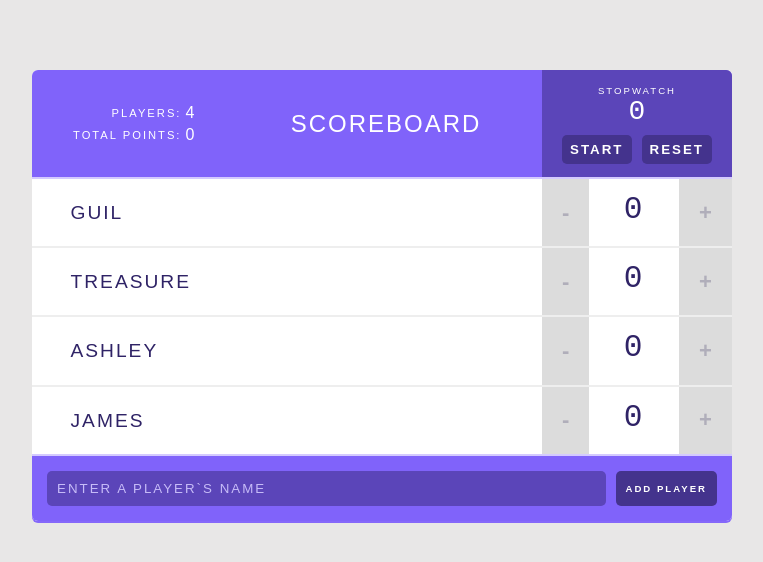
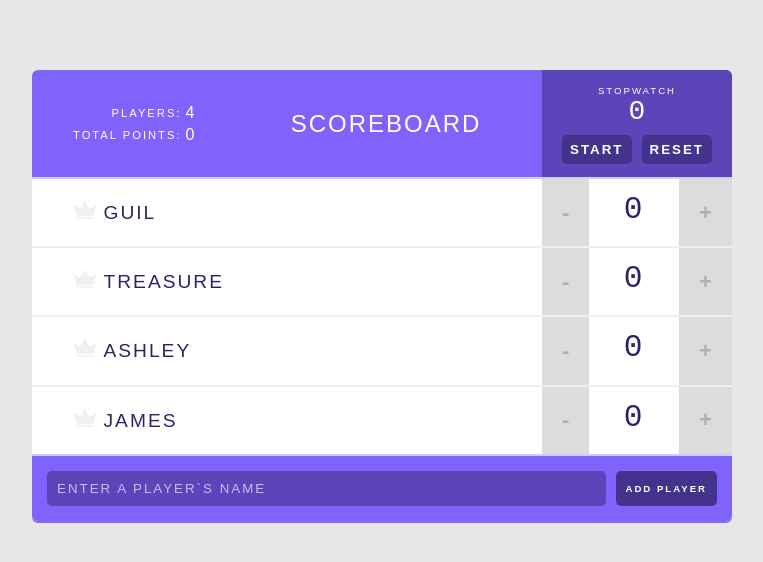
Before and after one commit to Nadiia30/Scoreboard-with-react, a React (Create React App) app: page / in a window 1280 px wide. Shown: the top 562 px of the page, without its empty margins (258-1021 px from the left). Built offline with nearby package versions, Linux system fonts and the light colour scheme.

Commit message:
add the highest score icon functionality

```diff
--- a/src/components/AddPlayerForm.js
+++ b/src/components/AddPlayerForm.js
@@ -1,26 +1,20 @@
 import React, { Component } from 'react';
 
 class AddPlayerForm extends Component{
-   state={
-     value:""
-   }
 
-   handleValueChange =(e) => {
-     this.setState({ value: e.target.value })
-   }
+   playerInput = React.createRef();
 
    handleSubmit = (e) => {
      e.preventDefault();
-     this.props.addPlayer(this.state.value);
-     this.setState({ value: ""})
-   }
+     this.props.addPlayer(this.playerInput.current.value);
+     e.currentTarget.reset();
+    }
     render(){
         return (
           <form onSubmit={this.handleSubmit}>
               <input
                 type="text"
-                value={this.state.value}
-                onChange={this.handleValueChange}
+                ref={this.playerInput}
                 placeholder="Enter a player`s name"
               />
               <input
--- a/src/components/App.js
+++ b/src/components/App.js
@@ -74,13 +74,19 @@
     });
   }
 
+  getHighScore = () => {
+    const scores = this.state.players.map(p => p.score);
+    const highScore = Math.max(...scores);
+    if(highScore){
+      return highScore;
+    }
+    return null;
+  }
   render() {
+    const highScore = this.getHighScore();
     return (
       <div className="scoreboard">
-        <Header
-          title="Scoreboard"
-          players={this.state.players}
-        />
+        <Header players={this.state.players}/>
 
         {/* Players list */}
         {this.state.players.map( (player,index) =>
@@ -92,6 +98,7 @@
             changeScore={this.handleScoreChange}
             removePlayer={this.handleRemovePlayer}
             score={player.score}
+            isHighScore={highScore === player.score}
           />
         )}
 
--- a/src/components/Counter.js
+++ b/src/components/Counter.js
@@ -1,17 +1,19 @@
 import React from 'react';
+import PropTypes from 'prop-types';
+const Counter = ({ index, score, changeScore }) => {
+  return (
+    <div className="counter">
+      <button className="counter-action decrement" onClick={ () => changeScore(index,-1) } > - </button>
+      <span className="counter-score">{ score }</span>
+      <button className="counter-action increment" onClick={ () => changeScore(index,1) }> + </button>
+    </div>
+  );
+}
 
-const Counter = (props) => {
+Counter.propTypes = {
+  index: PropTypes.number,
+  score: PropTypes.number,
+  changeScore: PropTypes.func
+};
 
-let index = props.index;
-
-      return (
-        <div className="counter">
-          <button className="counter-action decrement" onClick={ () => props.changeScore(index,-1) } > - </button>
-          <span className="counter-score">{ props.score }</span>
-          <button className="counter-action increment" onClick={ () => props.changeScore(index,1) }> + </button>
-        </div>
-      );
-
-  }
-
-  export default Counter;
+export default Counter;
--- a/src/components/Header.js
+++ b/src/components/Header.js
@@ -1,15 +1,24 @@
 import React from 'react';
+import PropTypes from 'prop-types';
 import Stats from './Stats';
 import Stopwatch from './Stopwatch';
 
-const Header = (props) => {
+
+const Header = ({ players, title }) => {
     return (
       <header>
-      <Stats players={props.players}/>
-        <h1>{ props.title }</h1>
+      <Stats players={players}/>
+        <h1>{ title }</h1>
         <Stopwatch/>
       </header>
     );
   }
+  Header.propTypes = {
+    players:  PropTypes.arrayOf(PropTypes.object),
+    title: PropTypes.string
+  };
 
+  Header.defaultProps = {
+    title: 'Scoreboard'
+  };
   export default Header;
--- /dev/null
+++ b/src/components/Icon.js
@@ -0,0 +1,14 @@
+import React from 'react';
+import PropTypes from 'prop-types';
+const Icon = (props) => {
+    return(
+    <svg viewBox="0 0 44 35" className={props.isHighScore ? 'is-high-score' : null}>
+        <path d="M26.7616 10.6207L21.8192 0L16.9973 10.5603C15.3699 14.1207 10.9096 15.2672 7.77534 12.9741L0 7.24138L6.56986 28.8448H37.0685L43.5781 7.72414L35.7425 13.0948C32.6685 15.2672 28.3288 14.0603 26.7616 10.6207Z" transform="translate(0 0.301727)"/>
+        <rect width="30.4986" height="3.07759" transform="translate(6.56987 31.5603)"/>
+    </svg>
+    )
+}
+Icon.propTypes = {
+    isHighScore: PropTypes.bool
+}
+export default Icon;
--- a/src/components/Player.js
+++ b/src/components/Player.js
@@ -1,22 +1,47 @@
-import React from 'react';
+import React, { PureComponent } from 'react';
+import PropTypes from 'prop-types';
 import Counter from './Counter';
+import Icon from './Icon';
 
-const Player = (props) => {
+class Player extends PureComponent {
+
+  static propTypes ={
+    changeScore: PropTypes.func,
+    removePlayer: PropTypes.func,
+    name: PropTypes.string.isRequired,
+    id: PropTypes.number,
+    score: PropTypes.number.isRequired,
+    index: PropTypes.number,
+    isHighScore: PropTypes.bool
+  }
+
+  render(){
+    const {
+      name,
+      id,
+      score,
+      index,
+      removePlayer,
+      changeScore
+    } = this.props;
     return (
       <div className="player">
         <span className="player-name">
-          <button className="remove-player" onClick={() => props.removePlayer(props.id)}>✖</button>
-          { props.name }
+          <button className="remove-player" onClick={() => removePlayer(id)}>✖</button>
+          <Icon isHighScore={this.props.isHighScore}/>
+          { name }
         </span>
 
         <Counter
-         score={props.score}
-         changeScore={props.changeScore}
-         index={props.index}
+         score={score}
+         changeScore={changeScore}
+         index={index}
 
         />
       </div>
     );
   }
 
+  }
+
   export default Player;
--- a/src/components/Stats.js
+++ b/src/components/Stats.js
@@ -1,4 +1,5 @@
 import React from 'react';
+import PropTypes from 'prop-types';
 
 const Stats = (props) => {
 
@@ -23,4 +24,9 @@
     );
 }
 
+Stats.propTypes = {
+  players: PropTypes.arrayOf(PropTypes.shape({
+    score: PropTypes.number
+  }))
+}
 export default Stats;
```
